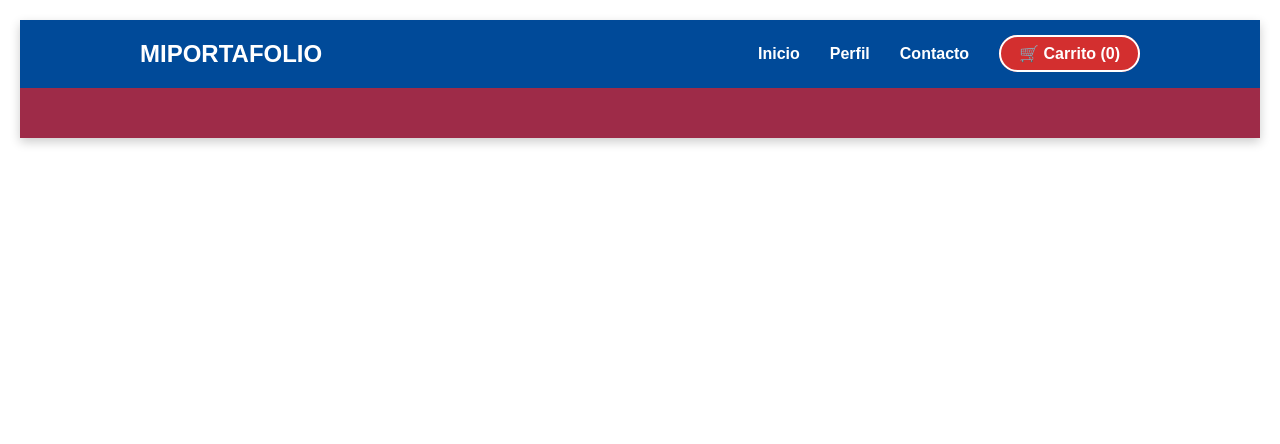
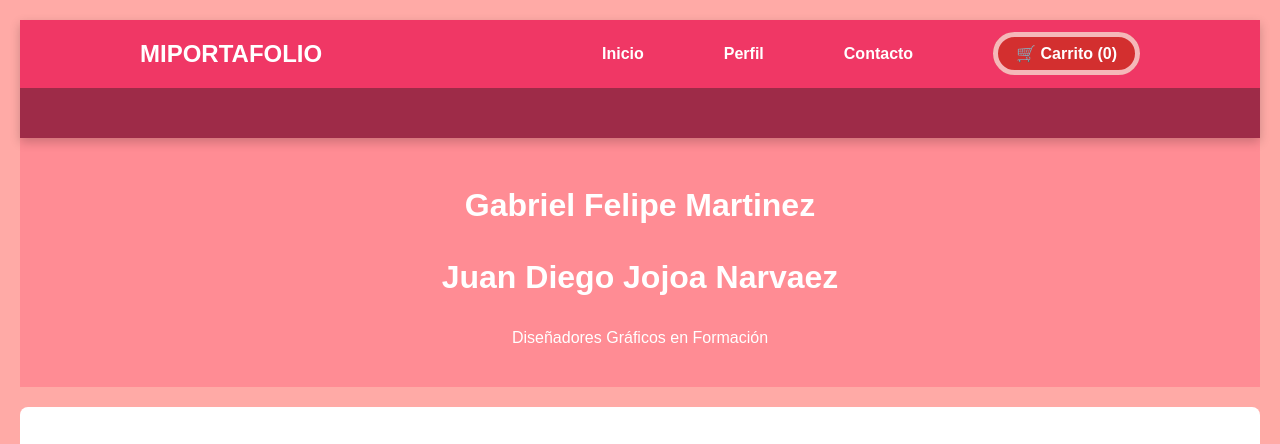
Before and after one commit to 20150171-eng/portafolio-diseno-, a plain HTML site: page index.html in a window 1280 px wide. Shown: the top 444 px of the page. Drawn offline with Linux system fonts and the light colour scheme.

Commit message:
Update estilos.css

```diff
--- a/css/estilos.css
+++ b/css/estilos.css
@@ -1,7 +1,7 @@
 /* Configuración para Diseñadores Gráficos */
 body {
     font-family: sans-serif;
-    background-color: ##3b87a3; /* Un gris claro de fondo */
+    background-color: #FFAAA6; /* Un gris claro de fondo */
     color: #0A0A0A; /* Texto gris oscuro para mejor lectura */
     line-height: 1.6;
     margin: 0;
@@ -9,7 +9,7 @@
 }
 
 header {
-    background-color: ##faec6b; /* Un color elegante */
+    background-color: #FF8C94; /* Un color elegante */
     color: white;
     padding: 20px;
     text-align: center;
@@ -128,55 +128,3 @@
     border-radius: 25px;
     border: 5px solid #f5b8b9;
 }
-/* Menú Superior */
-.menu-superior {
-    background-color: #004a99; /* Azul - Así es visible */
-    padding: 15px 0;
-    position: sticky;
-    top: 0;
-    z-index: 1000;
-    box-shadow: 0 4px 10px rgba(0,0,0,0.2); /* Sombra para que resalte sobre el fondo */
-    width: 100%;
-}
-
-.contenedor-menu {
-    max-width: 1000px;
-    margin: 0 auto;
-    display: flex;
-    justify-content: space-between;
-    align-items: center;
-    padding: 0 20px;
-}
-
-.logo {
-    color: #ffffff; /* Blanco */
-    font-weight: bold;
-    font-size: 1.5rem;
-    text-transform: uppercase;
-}
-
-.enlaces {
-    list-style: none;
-    display: flex;
-    gap: 30px; /* Espacio entre botones */
-    margin: 0;
-}
-
-.enlaces a {
-    color: #ffffff; /* Texto Blanco siempre visible */
-    text-decoration: none;
-    font-weight: bold;
-    transition: 0.3s;
-}
-
-.enlaces a:hover {
-    color: #ff0000; /* Rojo cuando pasas el mouse */
-}
-
-/* Botón del Carrito resaltado */
-.boton-carrito {
-    background-color: #d32f2f; /* Rojo*/
-    padding: 8px 18px;
-    border-radius: 25px;
-    border: 2px solid #ffffff;
-}
```
